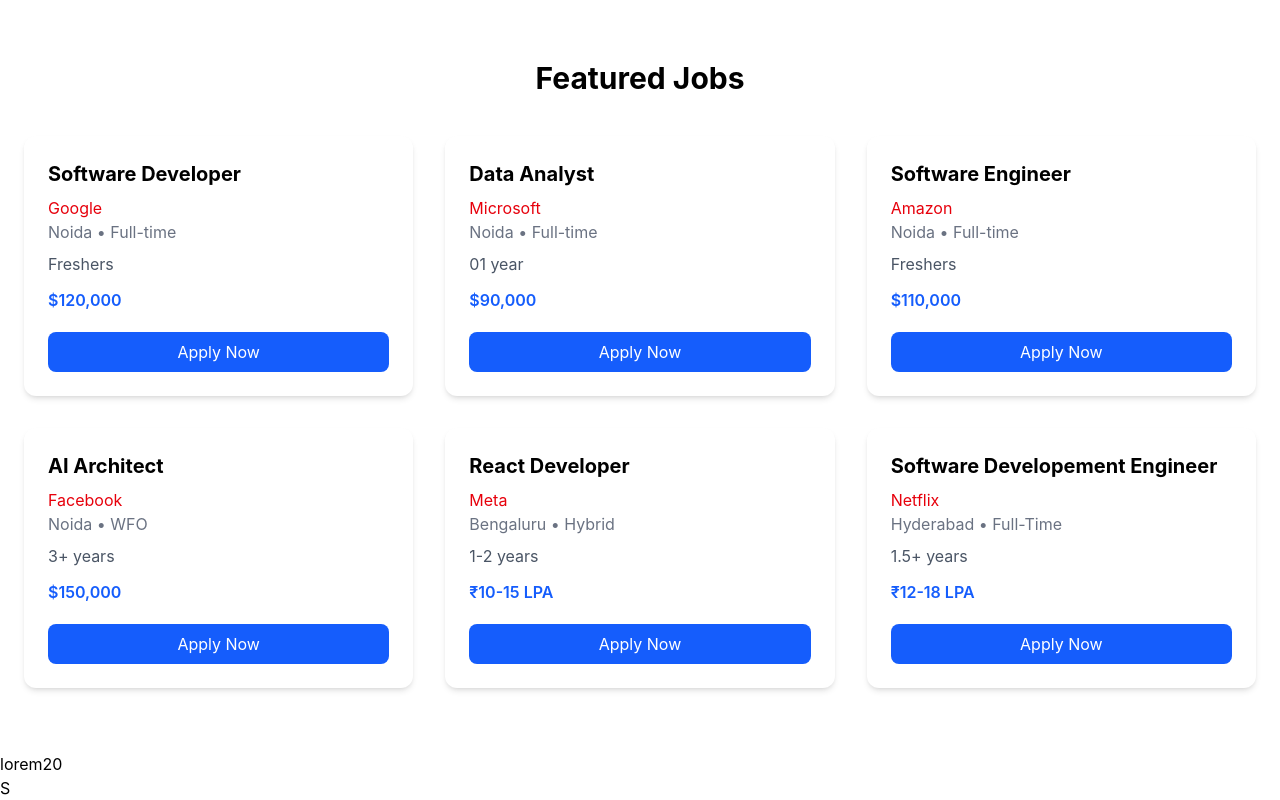
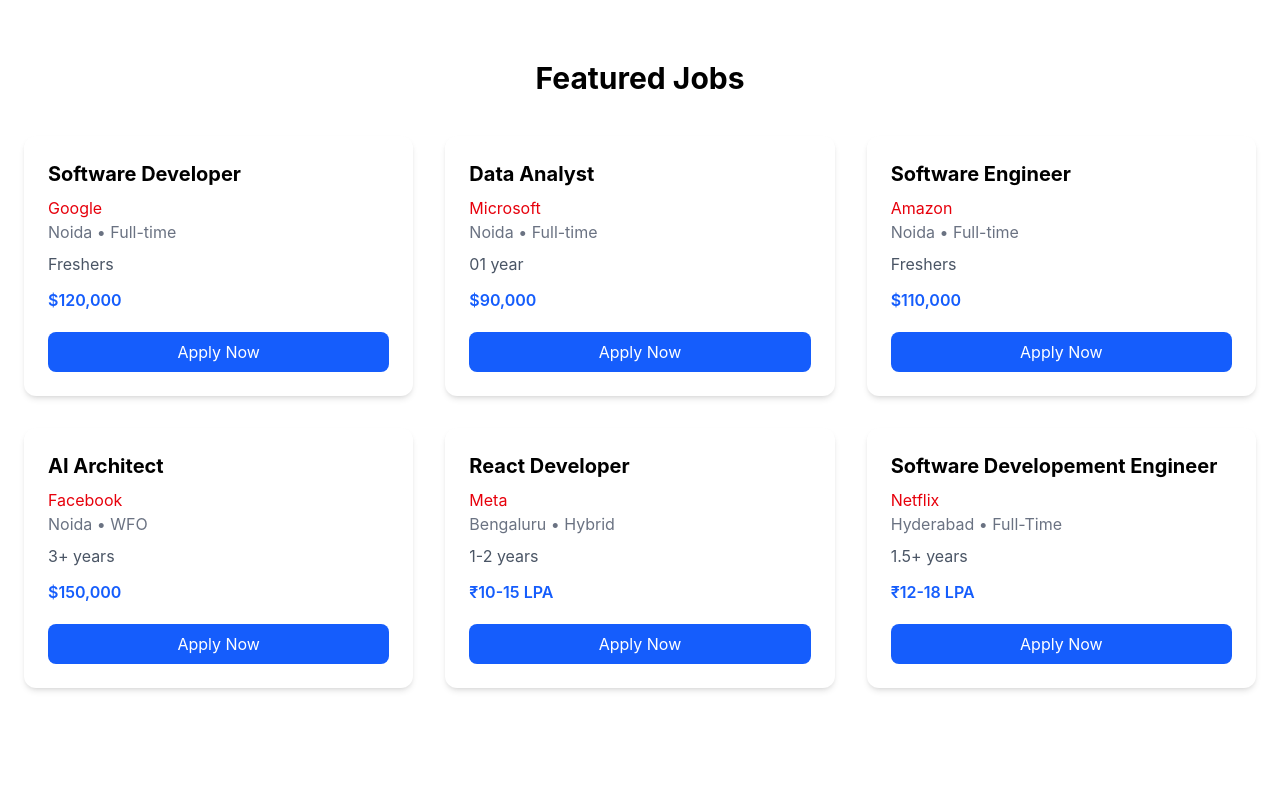
Before and after one commit to Abhishek-Chauhan5/Job-Connect, a React (Vite) app: page / in a window 1280 px wide. Shown: the part 716-1516 px from the top of the page. After the commit the page ends 1468 px from the top, so only its background shows below. Built offline with nearby package versions, Linux system fonts and the light colour scheme.

Commit message:
test only

```diff
--- a/src/App.jsx
+++ b/src/App.jsx
@@ -6,7 +6,6 @@
     <>
       <Navbar />
       <Home />
-      <p>lorem20</p>S
     </>
   );
 }
```
